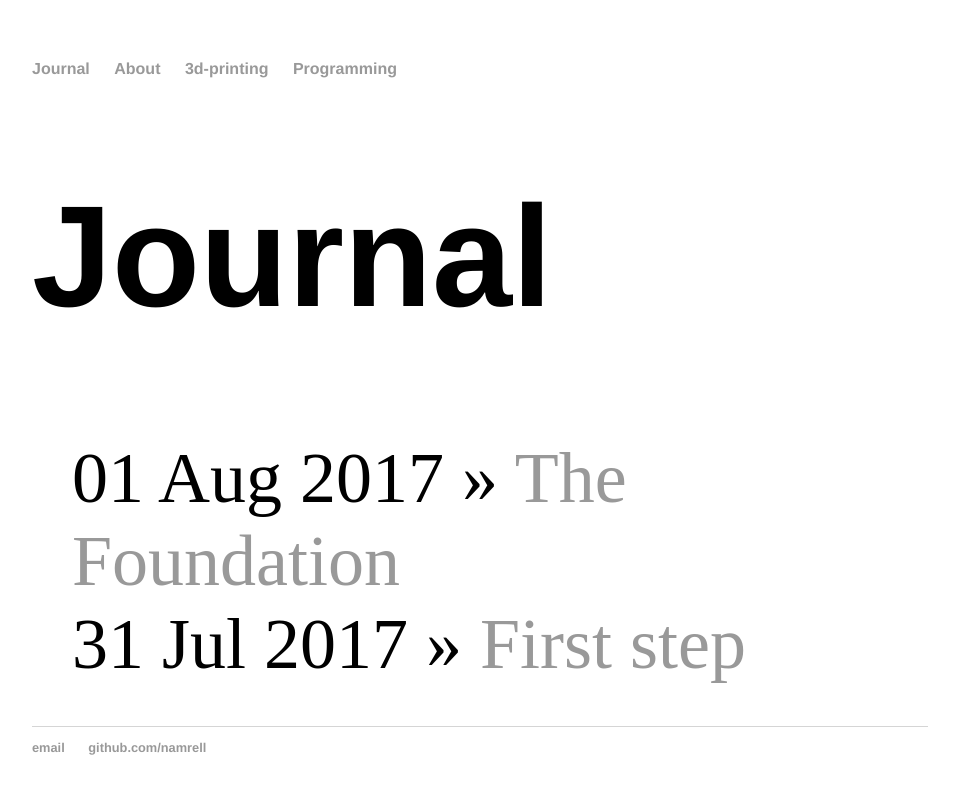
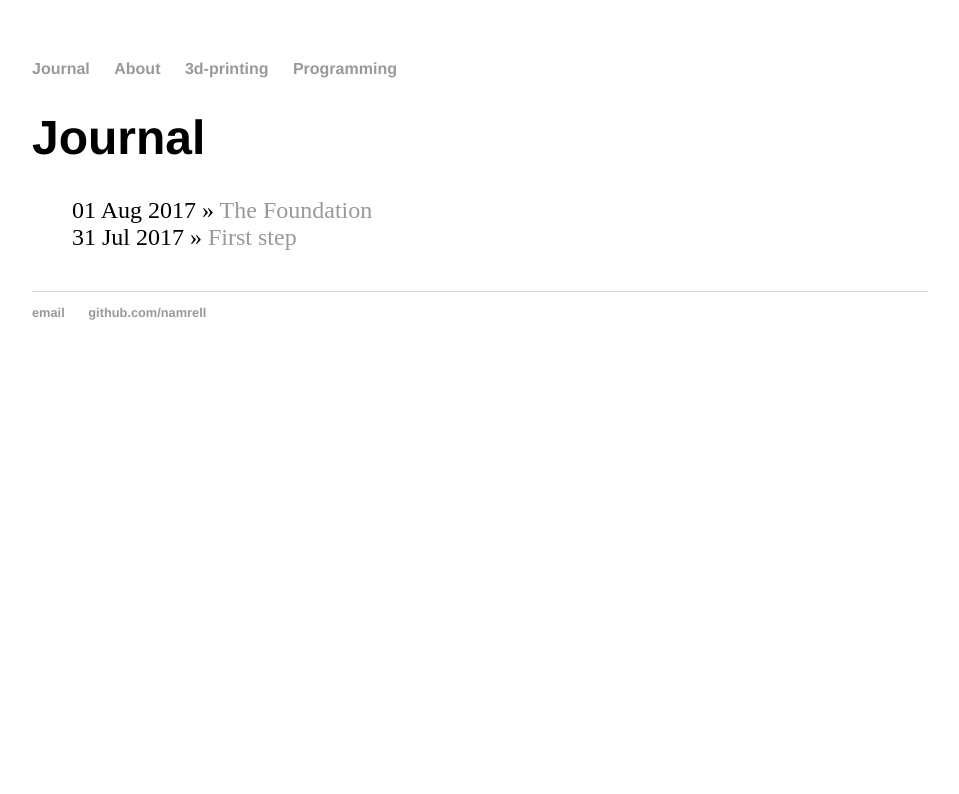
Before and after one commit to Namrell/Namrell.github.io, a Jekyll site: the page built from index.html, in a window 1280 px wide. Shown: the top 794 px of the page, without its empty margins (160-1119 px from the left). Built offline with Jekyll 4.4.1, drawn with Linux system fonts in a browser that asks for light colours.

Commit message:
Update default.html

```diff
--- a/_layouts/default.html
+++ b/_layouts/default.html
@@ -15,10 +15,9 @@
 	    		</ul>
 			</nav>
 			<div class="container">
-			<font size="16">
+
 			{{ content }}
 
-			</font>
 			</div><!-- /.container -->
 			<footer>
 	    		<ul>
```
